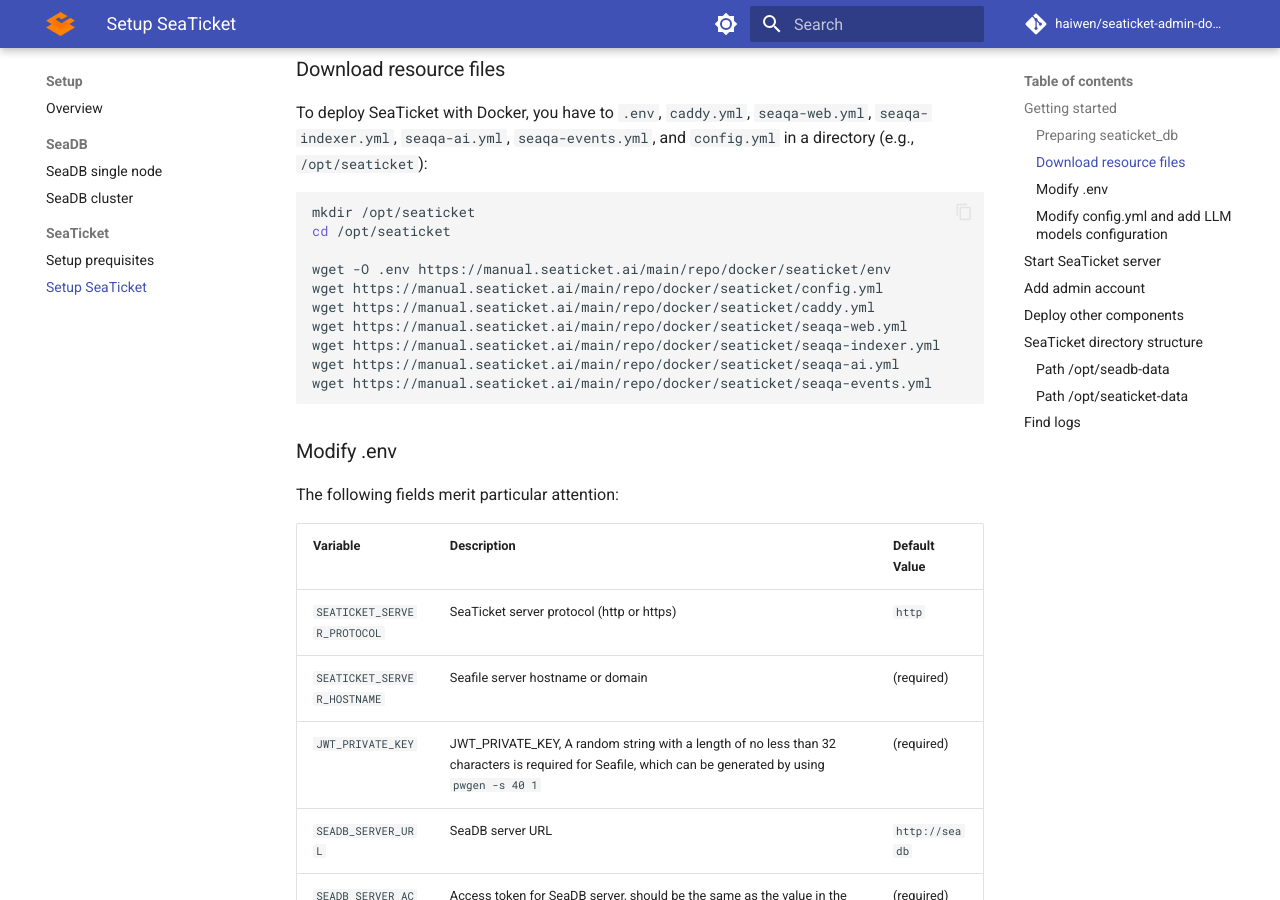
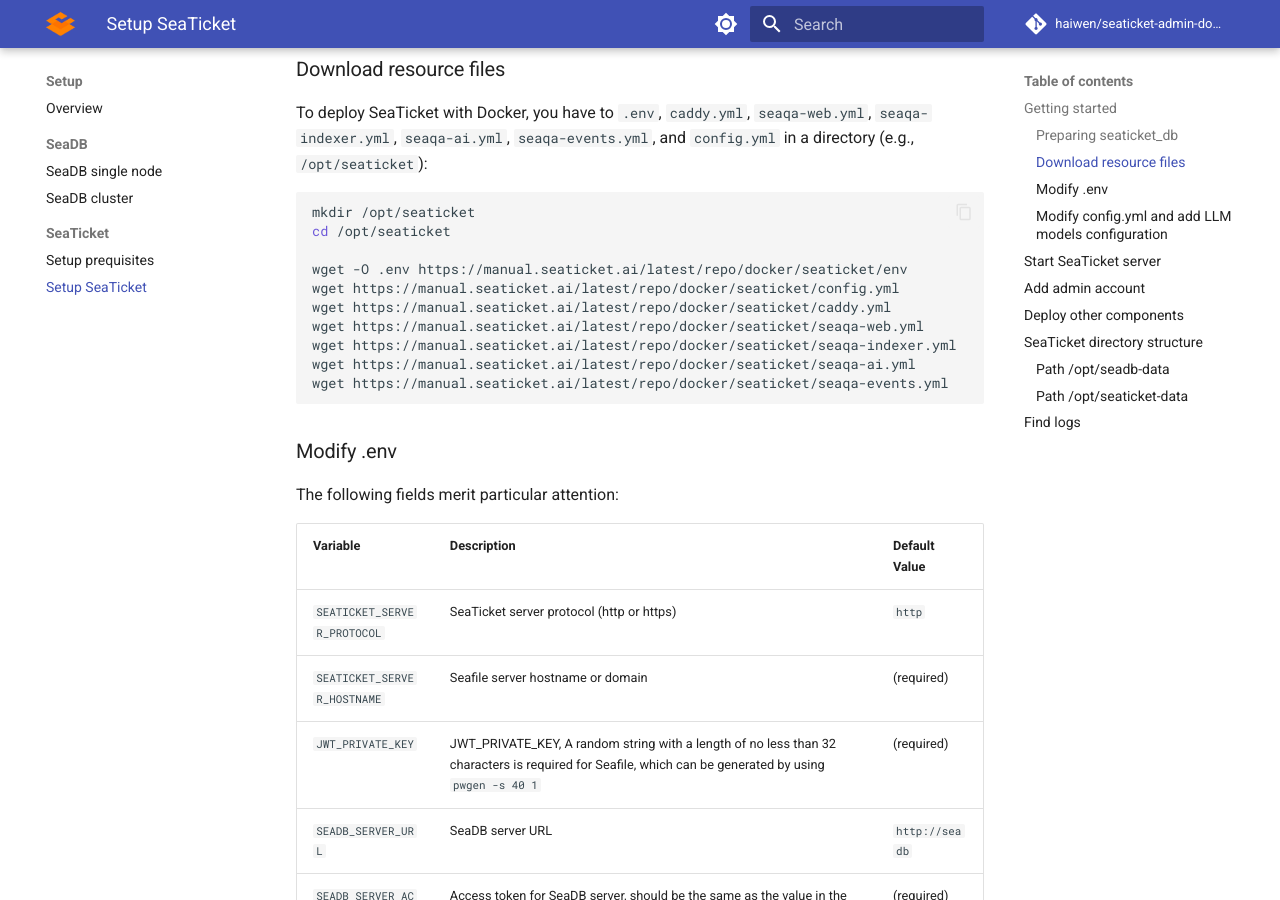
Before and after one commit to haiwen/seaticket-admin-docs, an MkDocs documentation site: the page built from manual/setup/setup_seaticket_single.md, in a window 1280 px wide and 900 px high, scrolled down 1191 px. Built offline with MkDocs 1.6.1 and Material for MkDocs 9.7.7, drawn with Linux system fonts in a browser that asks for light colours; comment, search, counter and statistics services are not loaded; the version menu is left out; some of the changed lines change nothing that is shown.

Commit message:
fix: some docs error

````diff
--- a/manual/setup/setup_seaticket_single.md
+++ b/manual/setup/setup_seaticket_single.md
@@ -46,13 +46,13 @@
 mkdir /opt/seaticket
 cd /opt/seaticket
 
-wget -O .env https://manual.seaticket.ai/main/repo/docker/seaticket/env
-wget https://manual.seaticket.ai/main/repo/docker/seaticket/config.yml
-wget https://manual.seaticket.ai/main/repo/docker/seaticket/caddy.yml
-wget https://manual.seaticket.ai/main/repo/docker/seaticket/seaqa-web.yml
-wget https://manual.seaticket.ai/main/repo/docker/seaticket/seaqa-indexer.yml
-wget https://manual.seaticket.ai/main/repo/docker/seaticket/seaqa-ai.yml
-wget https://manual.seaticket.ai/main/repo/docker/seaticket/seaqa-events.yml
+wget -O .env https://manual.seaticket.ai/latest/repo/docker/seaticket/env
+wget https://manual.seaticket.ai/latest/repo/docker/seaticket/config.yml
+wget https://manual.seaticket.ai/latest/repo/docker/seaticket/caddy.yml
+wget https://manual.seaticket.ai/latest/repo/docker/seaticket/seaqa-web.yml
+wget https://manual.seaticket.ai/latest/repo/docker/seaticket/seaqa-indexer.yml
+wget https://manual.seaticket.ai/latest/repo/docker/seaticket/seaqa-ai.yml
+wget https://manual.seaticket.ai/latest/repo/docker/seaticket/seaqa-events.yml
 ```
 
 ### Modify .env
@@ -85,7 +85,7 @@
 
 ### Modify `config.yml` and add LLM models configuration
 
-Please refer [here](../configuration/config_yaml.md) for the details.
+Please refer [here](../configuration/seaticket_yaml.md) for the details.
 
 ## Start SeaTicket server
 
--- a/mkdocs.yml
+++ b/mkdocs.yml
@@ -94,7 +94,7 @@
       - Setup SeaTicket: setup/setup_seaticket_single.md
   - Configuration:
     - Environment Variables: configuration/environment_variables.md
-    - seaticket.yaml: configuration/config_yaml.md
+    - seaticket.yaml: configuration/seaticket_yaml.md
   - Administration:
     - Overview: administration/overview.md
     - Backup and Restore: administration/backup_restore.md
````
